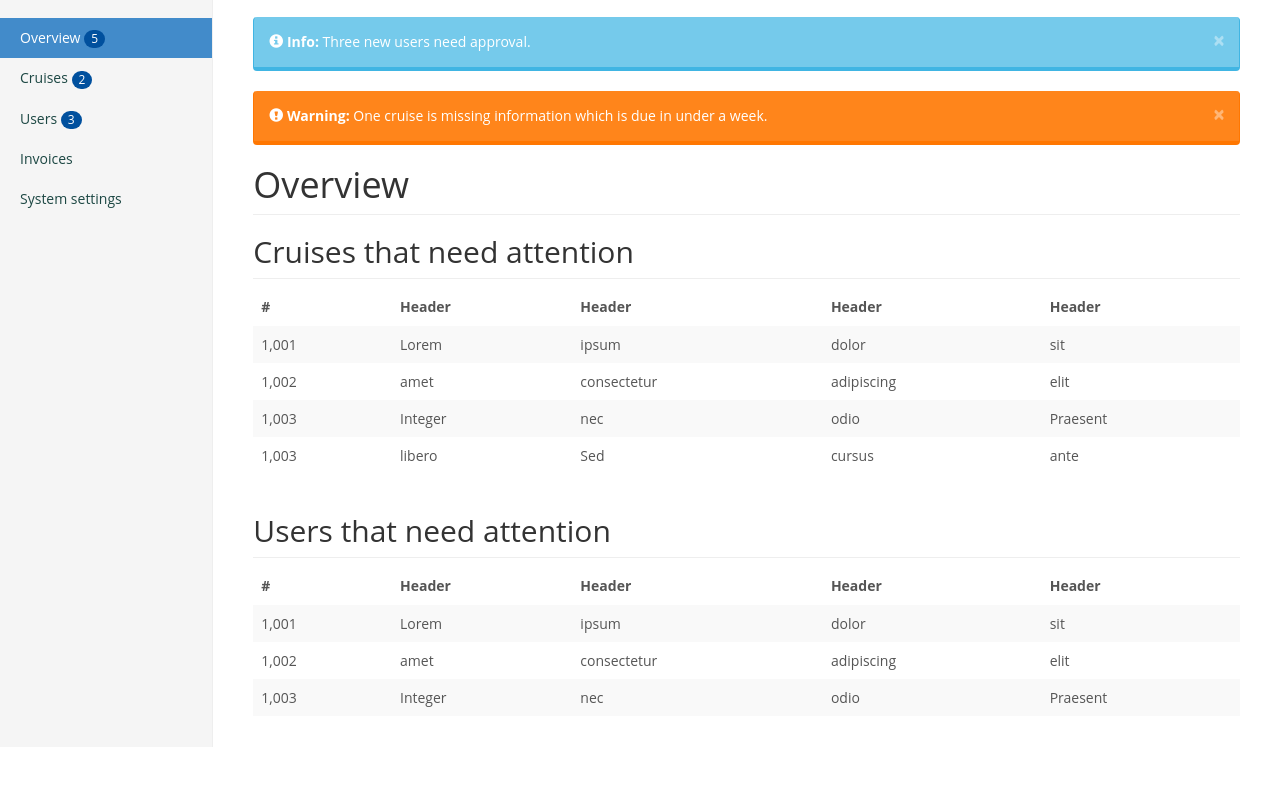
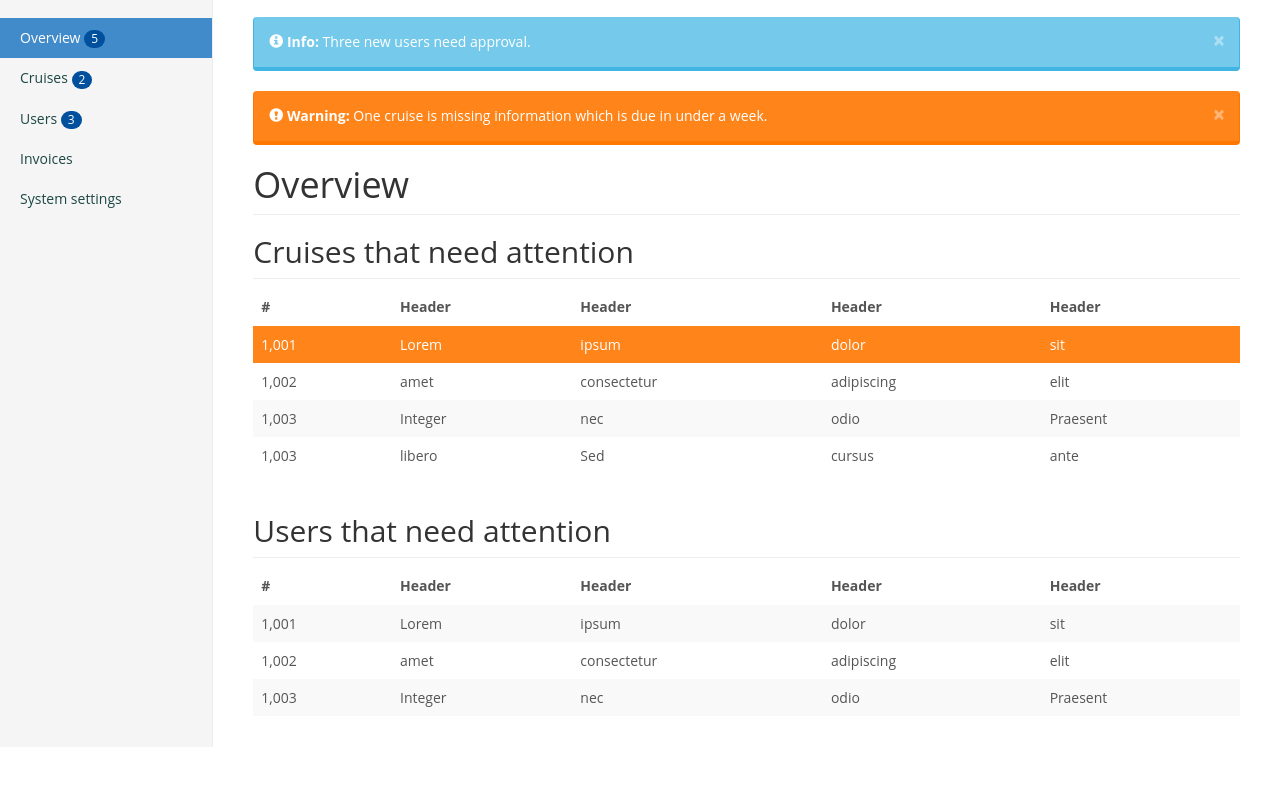
Before and after one commit to Gunnerus/res_frontend, a plain HTML site: page admin.html in a window 1280 px wide. Shown: the part 53-851 px from the top of the page. Drawn offline with nearby package versions, Linux system fonts and the light colour scheme.

Commit message:
Added warning style to a cruise

```diff
--- a/admin.html
+++ b/admin.html
@@ -143,7 +143,7 @@
 					</tr>
 				  </thead>
 				  <tbody>
-					<tr>
+					<tr class="warning">
 					  <td>1,001</td>
 					  <td>Lorem</td>
 					  <td>ipsum</td>
```
